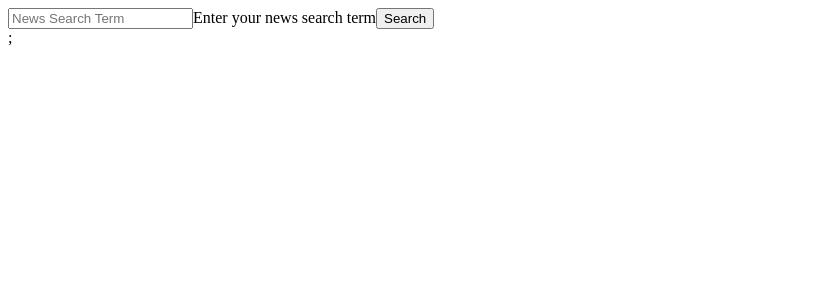
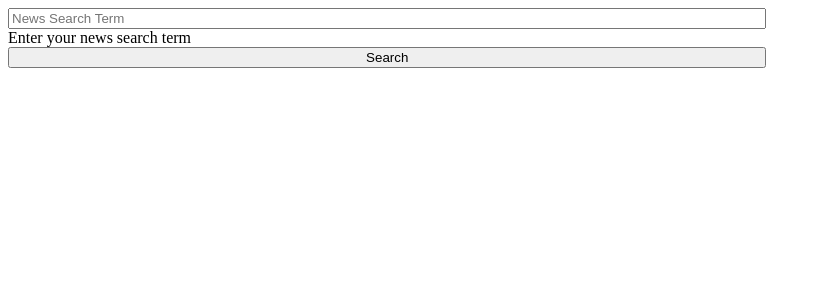
Before and after one commit to DennieCodes/news_images, a React (Vite) app: page / in a window 1280 px wide. Shown: the top 300 px of the page, without its empty margins (0-821 px from the left). Built offline with nearby package versions, Linux system fonts and the light colour scheme; no server answers.

Commit message:
Fixed stuff

```diff
--- a/package.json
+++ b/package.json
@@ -11,7 +11,6 @@
   },
   "dependencies": {
     "axios": "^1.5.1",
-    "dotenv": "^16.3.1",
     "react": "^18.2.0",
     "react-dom": "^18.2.0"
   },
--- a/src/App.css
+++ b/src/App.css
@@ -1,3 +1,5 @@
 .search-form {
+  display: flex;
+  flex-direction: column;
   width: 60%;
 }
--- a/src/App.jsx
+++ b/src/App.jsx
@@ -33,8 +33,7 @@ function App() {
         </div>
 
        ) : (<></>)
-      };
-
+      }
     </>
   )
 }
--- a/src/ImageGallery.jsx
+++ b/src/ImageGallery.jsx
@@ -1,13 +1,14 @@
 // src/components/ImageGallery.js
-import 'dotenv/config'
 import { useState, useEffect } from 'react';
+import secret from '../secret.js';
 import axios from 'axios';
 
-function ImageGallery(query) {
+function ImageGallery(props) {
+  const { query } = props;
   const [images, setImages] = useState([]);
 
   useEffect(() => {
-    const apiKey = import.meta.env.PEXELS_API_KEY;
+    const apiKey = secret["PEXELS_API_KEY"];
     const apiUrl = `https://api.pexels.com/v1/search?query=${query}&per_page=10`;
 
     axios
--- a/src/NewsList.jsx
+++ b/src/NewsList.jsx
@@ -1,13 +1,16 @@
 // src/components/NewsList.js
 import { useState, useEffect } from 'react';
+import secret from '../secret.js';
+
 import axios from 'axios';
 
-function NewsList(query) {
+function NewsList(props) {
+  const { query } = props;
   const [articles, setArticles] = useState([]);
 
   useEffect(() => {
-    const apiKey = import.meta.env.NEWS_API_KEY;
-    const apiUrl = `https://newsapi.org/v2/everything?q=${query}&apiKey=${apiKey}`;
+    const apiKey = secret["NEWS_API_KEY"];
+    const apiUrl = `https://newsapi.org/v2/everything?q=${query}&apiKey=${apiKey}&pageSize=3`;
 
     axios
       .get(apiUrl)
```
Also changed, not shown: 2 other files (tests, documents, lock files or other folders).
